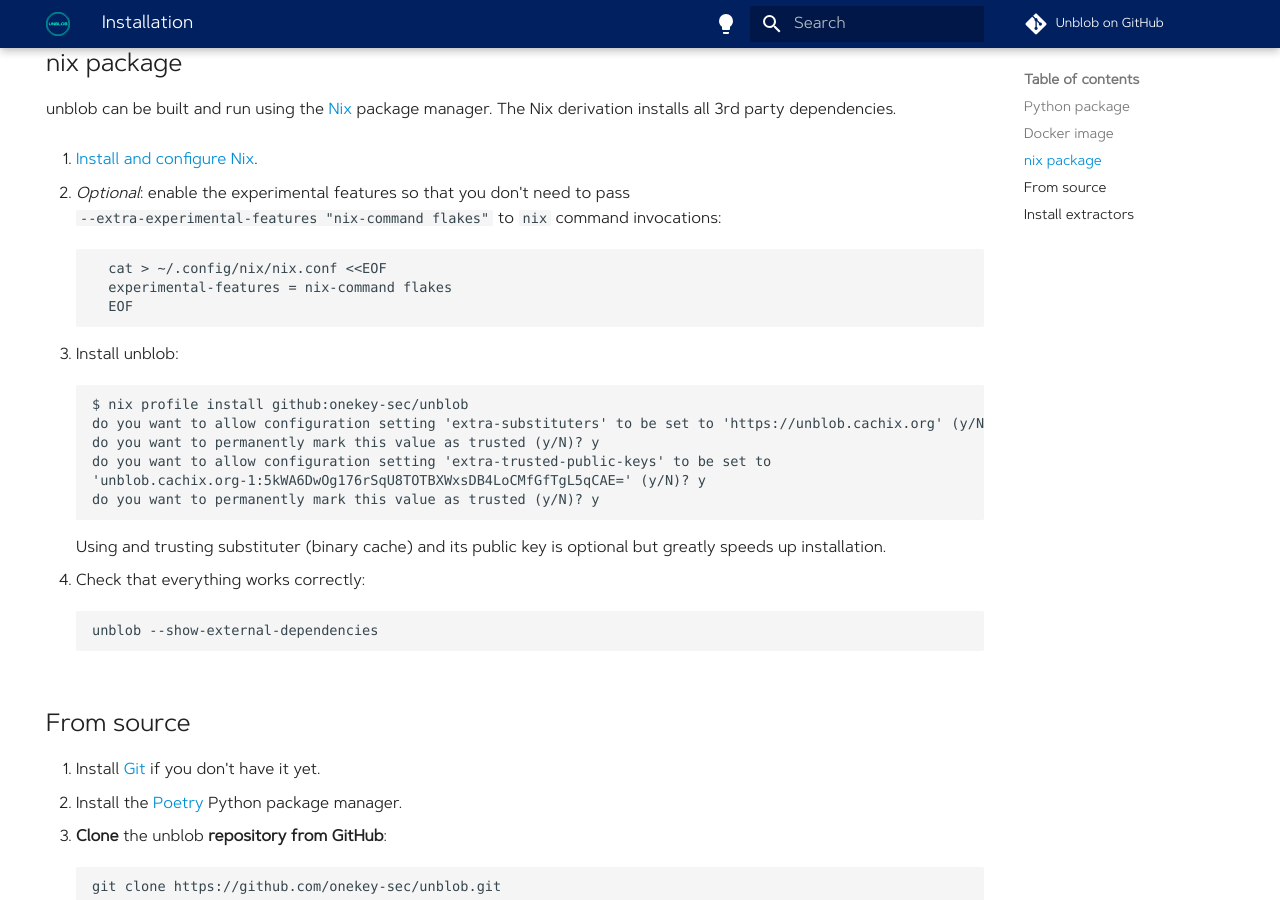
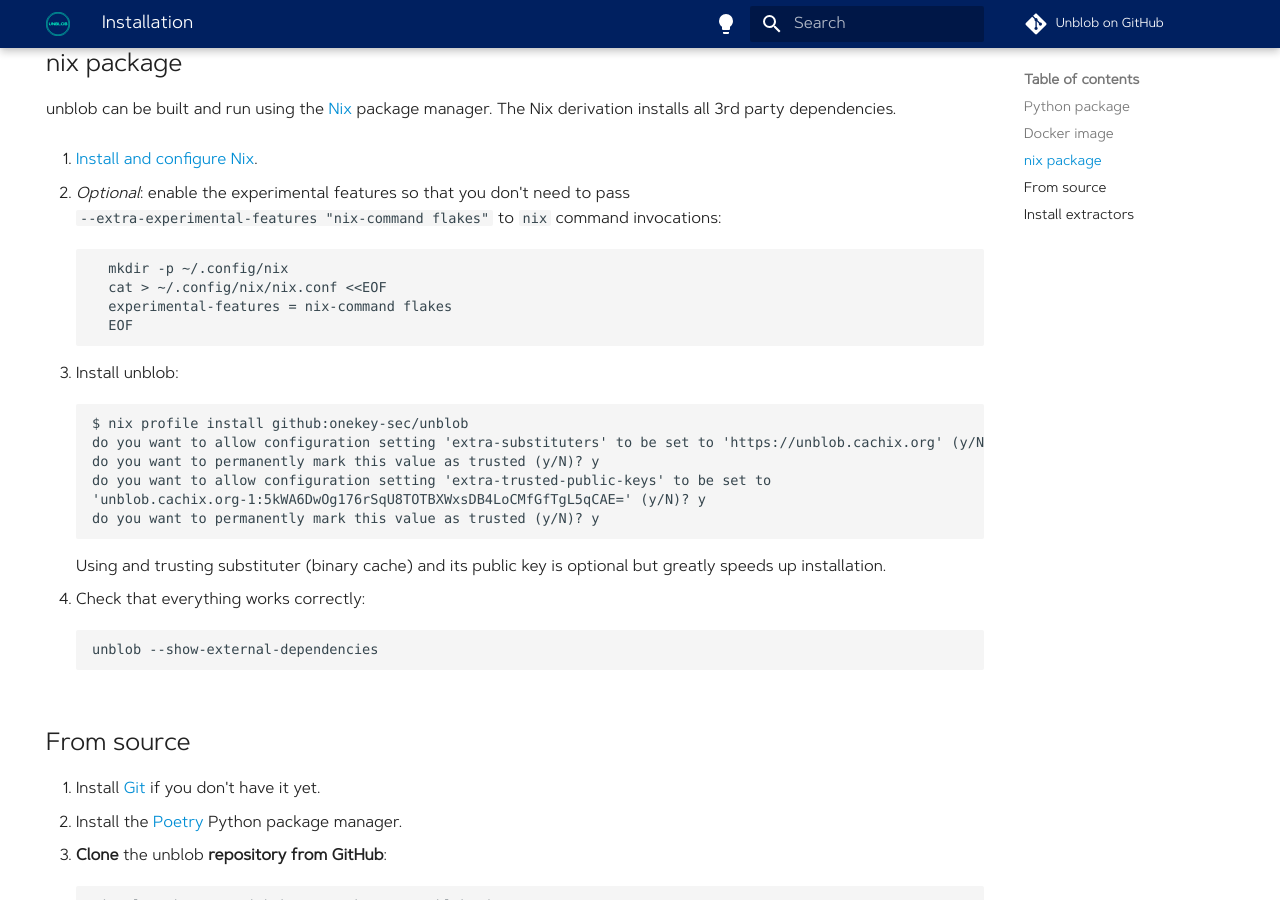
Before and after one commit to onekey-sec/unblob, an MkDocs documentation site: the page built from docs/installation.md, in a window 1280 px wide and 900 px high, scrolled down 1477 px. Built offline with MkDocs 1.6.1 and Material for MkDocs 9.7.7, drawn with Linux system fonts in a browser that asks for light colours; comment, search, counter and statistics services are not loaded.

Commit message:
docs: ensure that nix config directory exists

```diff
--- a/docs/installation.md
+++ b/docs/installation.md
@@ -71,6 +71,7 @@
 1.  _Optional_: enable the experimental features so that you don't need to pass
     `--extra-experimental-features "nix-command flakes"` to `nix` command invocations:
 
+          mkdir -p ~/.config/nix
           cat > ~/.config/nix/nix.conf <<EOF
           experimental-features = nix-command flakes
           EOF
```
